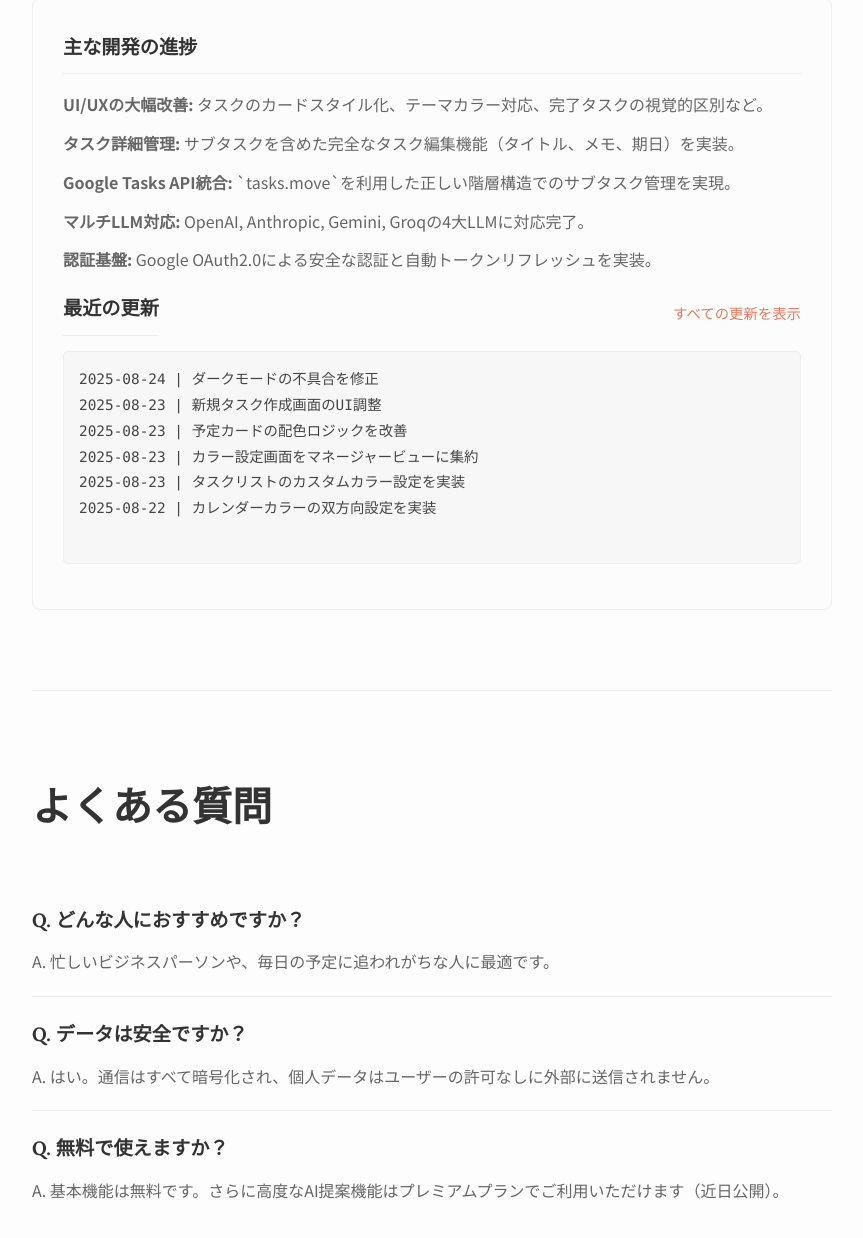
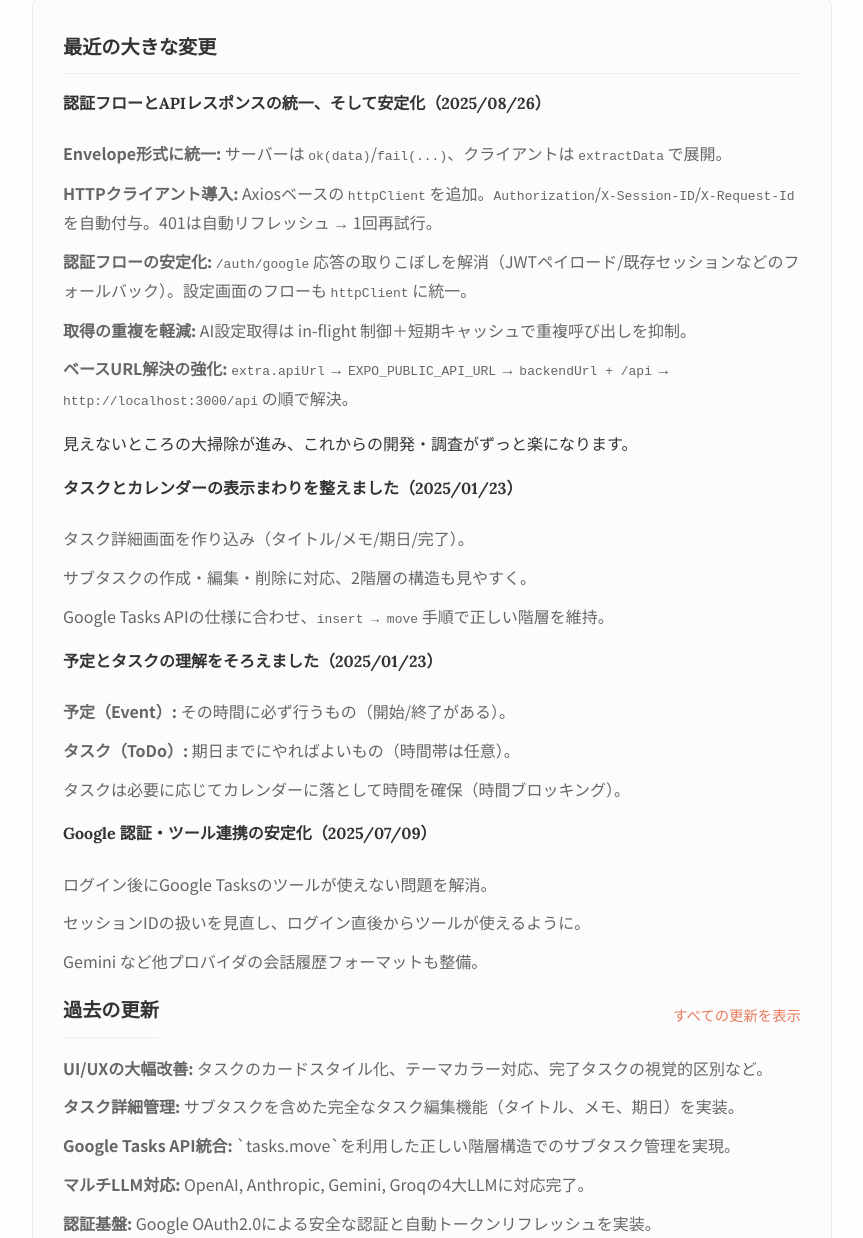
Before and after one commit to MediMadhi/agentory-pages, a plain HTML site: page index.html in a window 1280 px wide. Shown: the part 2598-3836 px from the top of the page, without its empty margins (208-1071 px from the left). Drawn offline with Linux system fonts and the light colour scheme.

Commit message:
modified: dev log update

```diff
--- a/index.html
+++ b/index.html
@@ -60,7 +60,46 @@
         <section class="dev-log">
             <h2>開発ログ</h2>
             <div class="log-container">
-                <h3>主な開発の進捗</h3>
+                <h3>最近の大きな変更</h3>
+                <article class="log-entry">
+                    <h4>認証フローとAPIレスポンスの統一、そして安定化（2025/08/26）</h4>
+                    <ul>
+                        <li><b>Envelope形式に統一:</b> サーバーは <code>ok(data)</code>/<code>fail(...)</code>、クライアントは <code>extractData</code> で展開。</li>
+                        <li><b>HTTPクライアント導入:</b> Axiosベースの <code>httpClient</code> を追加。<code>Authorization</code>/<code>X-Session-ID</code>/<code>X-Request-Id</code> を自動付与。401は自動リフレッシュ → 1回再試行。</li>
+                        <li><b>認証フローの安定化:</b> <code>/auth/google</code> 応答の取りこぼしを解消（JWTペイロード/既存セッションなどのフォールバック）。設定画面のフローも <code>httpClient</code> に統一。</li>
+                        <li><b>取得の重複を軽減:</b> AI設定取得は in-flight 制御＋短期キャッシュで重複呼び出しを抑制。</li>
+                        <li><b>ベースURL解決の強化:</b> <code>extra.apiUrl</code> → <code>EXPO_PUBLIC_API_URL</code> → <code>backendUrl + /api</code> → <code>http://localhost:3000/api</code> の順で解決。</li>
+                    </ul>
+                    <p class="note">見えないところの大掃除が進み、これからの開発・調査がずっと楽になります。</p>
+                </article>
+                <article class="log-entry">
+                    <h4>タスクとカレンダーの表示まわりを整えました（2025/01/23）</h4>
+                    <ul>
+                        <li>タスク詳細画面を作り込み（タイトル/メモ/期日/完了）。</li>
+                        <li>サブタスクの作成・編集・削除に対応、2階層の構造も見やすく。</li>
+                        <li>Google Tasks APIの仕様に合わせ、<code>insert → move</code> 手順で正しい階層を維持。</li>
+                    </ul>
+                </article>
+                <article class="log-entry">
+                    <h4>予定とタスクの理解をそろえました（2025/01/23）</h4>
+                    <ul>
+                        <li><b>予定（Event）:</b> その時間に必ず行うもの（開始/終了がある）。</li>
+                        <li><b>タスク（ToDo）:</b> 期日までにやればよいもの（時間帯は任意）。</li>
+                        <li>タスクは必要に応じてカレンダーに落として時間を確保（時間ブロッキング）。</li>
+                    </ul>
+                </article>
+                <article class="log-entry">
+                    <h4>Google 認証・ツール連携の安定化（2025/07/09）</h4>
+                    <ul>
+                        <li>ログイン後にGoogle Tasksのツールが使えない問題を解消。</li>
+                        <li>セッションIDの扱いを見直し、ログイン直後からツールが使えるように。</li>
+                        <li>Gemini など他プロバイダの会話履歴フォーマットも整備。</li>
+                    </ul>
+                </article>
+                <div class="dev-log-header">
+                    <h3>過去の更新</h3>
+                    <a href="#" id="show-all-logs-link">すべての更新を表示</a>
+                </div>
                 <ul>
                     <li><b>UI/UXの大幅改善:</b> タスクのカードスタイル化、テーマカラー対応、完了タスクの視覚的区別など。</li>
                     <li><b>タスク詳細管理:</b> サブタスクを含めた完全なタスク編集機能（タイトル、メモ、期日）を実装。</li>
```
